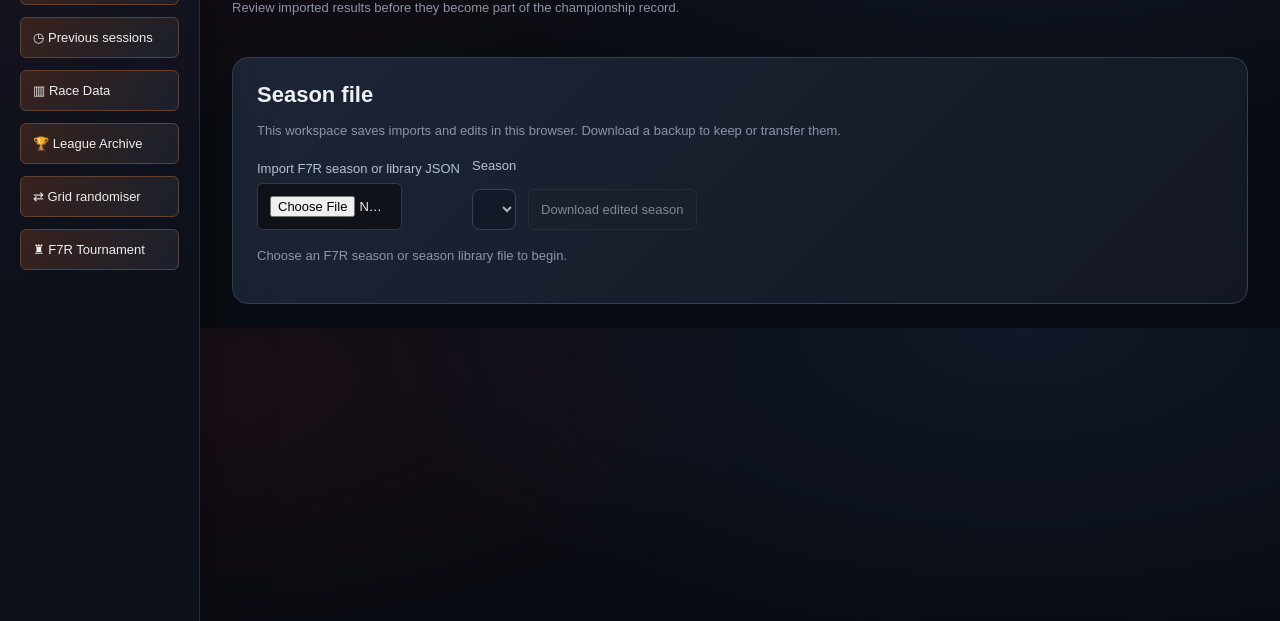
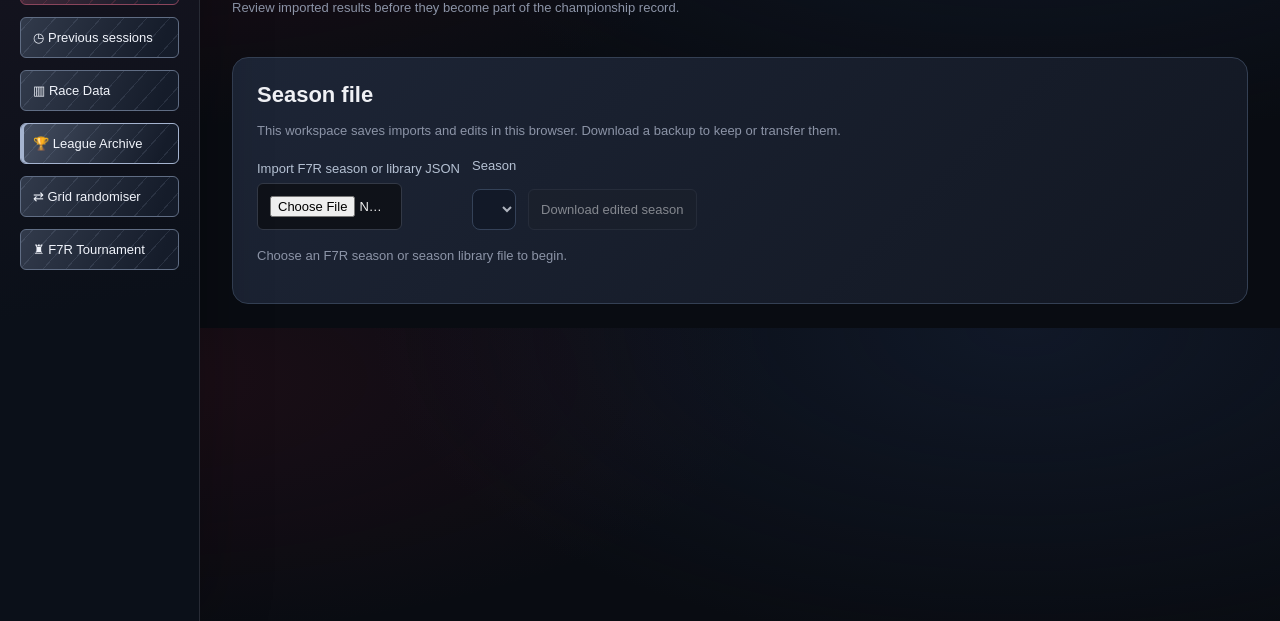
Before and after one commit to taynz18/F7R-Race-Control-, a website: page league.html in a window 1280 px wide. Shown: the part 179-800 px from the top of the page. Drawn offline with Linux system fonts and the light colour scheme.

Commit message:
Give Race Control sidebar links distinct textured colours

```diff
--- a/dashboard/style.css
+++ b/dashboard/style.css
@@ -46,7 +46,32 @@ header{border-bottom-color:#37425c66}.heading h1{background:linear-gradient(105d
 #race-surface.safety-active.local-yellow{background:radial-gradient(ellipse at 35% 0%,#ffd34d16,transparent 50%)}
 #race-surface.local-yellow .safety-banner{background:linear-gradient(110deg,#ffd54b,#bc902e 65%,#40371b);box-shadow:0 8px 30px #e6b52912}
 
-aside .control-room-link{display:block;width:100%;margin:12px 0;padding:12px;text-align:left;text-decoration:none;font:inherit;color:#eee;border:1px solid #65402c;border-radius:6px;background:linear-gradient(120deg,#38221e,#1b202b)}aside .control-room-link:hover,aside .control-room-link:focus-visible{border-color:#ffbf55;color:#ffda91}
+aside .control-room-link{display:block;width:100%;margin:12px 0;padding:12px;text-align:left;text-decoration:none;font:inherit;border-radius:6px}
+aside :is(.control-room-link,#live-tab,#flags-tab,#setup-tab){
+  --nav-accent:#a5b4d0;
+  --nav-texture:repeating-linear-gradient(132deg,transparent 0 8px,var(--nav-stripe) 8px 9px,transparent 9px 17px);
+  --nav-stripe:color-mix(in srgb,var(--nav-accent) 13%,transparent);
+  --nav-tint:20%;
+  color:#f1f4fb;
+  border:1px solid color-mix(in srgb,var(--nav-accent) 46%,#263044);
+  background:var(--nav-texture),linear-gradient(112deg,color-mix(in srgb,var(--nav-accent) var(--nav-tint),#151c2a),#151c2a 88%);
+}
+aside :is(#live-tab,[href="./index.html"]){--nav-accent:#ff5d78}
+aside [href="./history.html"]{--nav-accent:#6fb4ff}
+aside [href="./race-data.html"]{--nav-accent:#51d9c7}
+aside :is(#flags-tab,[href="./admin.html"]){--nav-accent:#f4ce68}
+aside [href="./discord.html"]{--nav-accent:#98a2ff}
+aside #setup-tab{--nav-accent:#9dbad4}
+aside [href="./grid.html"]{--nav-accent:#9cdd6a}
+aside [href="./tournament.html"]{--nav-accent:#c798ff}
+aside [href="./league.html"]{--nav-accent:#f593bf}
+aside :is(.control-room-link,#live-tab,#flags-tab,#setup-tab):is(.active,:hover,:focus-visible){
+  --nav-tint:34%;
+  border-color:var(--nav-accent);
+}
+aside :is(.control-room-link,#live-tab,#flags-tab,#setup-tab).active{box-shadow:inset 3px 0 var(--nav-accent)}
+aside :is(.control-room-link,#live-tab,#flags-tab,#setup-tab):focus-visible{outline:2px solid var(--nav-accent);outline-offset:2px}
+
 
 .position-cell{min-width:74px}.position-change{display:inline-flex;align-items:center;margin-left:8px;font-size:14px;font-weight:900;letter-spacing:-.03em;line-height:1.1}.position-change[hidden]{display:none}.position-up{color:#c0ff24;text-shadow:0 0 5px #aaff34a6,0 0 12px #b7ff3b77}.position-down{color:#ff4055;text-shadow:0 0 7px #ff314c80}.pit-badge{display:inline-block;padding:3px 7px;border:1px solid #c57aff99;border-radius:5px;background:linear-gradient(125deg,#7632ad70,#4e226b55);color:#d9a4ff;font-size:10px;font-weight:900;letter-spacing:.09em;line-height:1.2;white-space:nowrap;box-shadow:0 0 9px #a244e72b}.driver h2 .pit-badge{margin-left:9px;vertical-align:middle}
 
--- a/league.html
+++ b/league.html
@@ -1,7 +1,7 @@
 <!doctype html>
 <html lang="en"><head><meta charset="utf-8"><meta name="viewport" content="width=device-width,initial-scale=1">
 <title>F7R · League Archive</title><link rel="icon" type="image/png" sizes="64x64" href="./assets/f7r-favicon.png">
-<link rel="stylesheet" href="./dashboard/style.css?v=official1"><link rel="stylesheet" href="./dashboard/race-data.css?v=1">
+<link rel="stylesheet" href="./dashboard/style.css?v=nav-colours1"><link rel="stylesheet" href="./dashboard/race-data.css?v=1">
 <script type="module" src="./dashboard/league.js?v=2"></script><link rel="apple-touch-icon" sizes="180x180" href="./assets/f7r-home-180.png"><link rel="manifest" href="./manifest.webmanifest"></head><body>
 <aside><img src="./assets/f7r-logo.png" alt="F7R"><small>RACE CONTROL</small><a class="control-room-link" href="./index.html">◉ Live telemetry</a><a class="control-room-link" href="./history.html">◷ Previous sessions</a><a class="control-room-link" href="./race-data.html">▥ Race Data</a><a class="control-room-link active" href="./league.html" aria-current="page">🏆 League Archive</a><a class="control-room-link" href="./grid.html">⇄ Grid randomiser</a><a class="control-room-link" href="./tournament.html">♜ F7R Tournament</a></aside>
 <main><header><span>F7R / LEAGUE ARCHIVE</span></header><div class="heading"><div><div class="eyebrow">SEASONS · RESULTS · DRIVER RECORDS</div><h1>League Archive</h1><p>Review imported results before they become part of the championship record.</p></div></div>
```
Also changed, not shown: grid.html (+1 -1 lines), history.html (+1 -1 lines), index.html (+1 -1 lines), race-data.html (+1 -1 lines), tournament.html (+1 -1 lines).
